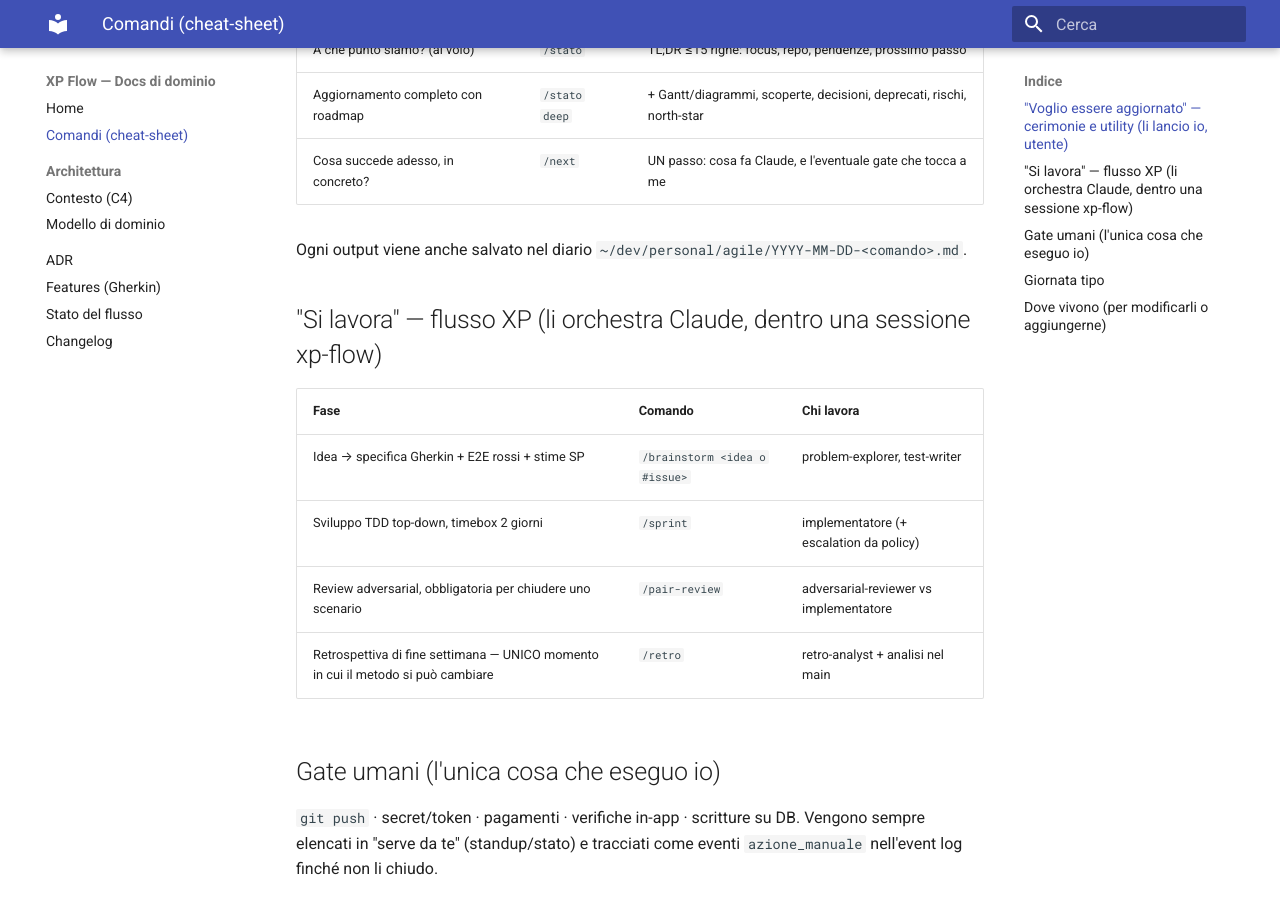
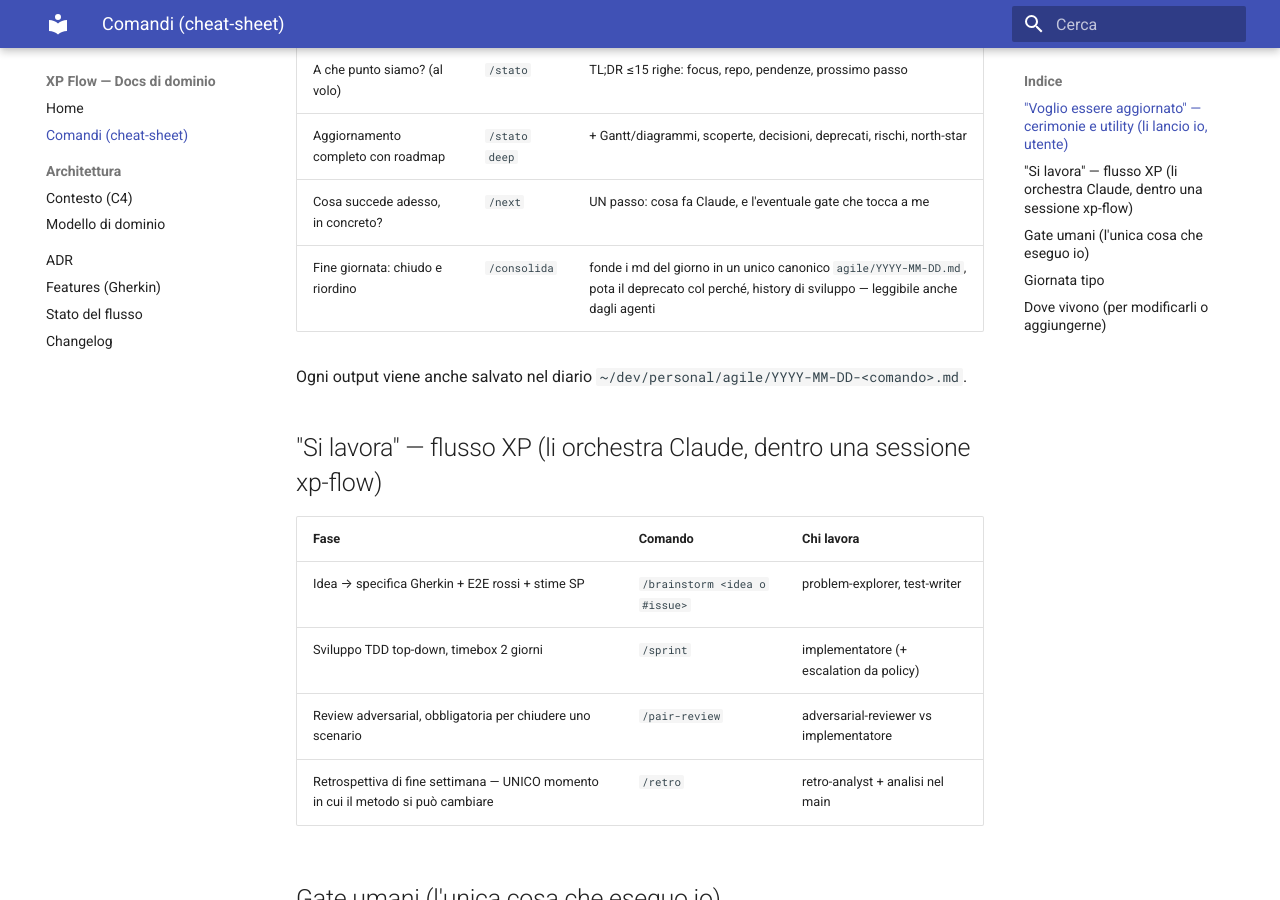
Before and after one commit to awesomecit/xp-flow, an MkDocs documentation site: the page built from docs/comandi.md, in a window 1280 px wide and 900 px high, scrolled down 467 px. Built offline with MkDocs 1.6.1 and Material for MkDocs 9.7.7, drawn with Linux system fonts in a browser that asks for light colours.

Commit message:
docs: /consolida nella cheat-sheet comandi; markdownlint MD060 off

```diff
--- a/docs/comandi.md
+++ b/docs/comandi.md
@@ -12,6 +12,7 @@
 | A che punto siamo? (al volo) | `/stato` | TL;DR ≤15 righe: focus, repo, pendenze, prossimo passo |
 | Aggiornamento completo con roadmap | `/stato deep` | + Gantt/diagrammi, scoperte, decisioni, deprecati, rischi, north-star |
 | Cosa succede adesso, in concreto? | `/next` | UN passo: cosa fa Claude, e l'eventuale gate che tocca a me |
+| Fine giornata: chiudo e riordino | `/consolida` | fonde i md del giorno in un unico canonico `agile/YYYY-MM-DD.md`, pota il deprecato col perché, history di sviluppo — leggibile anche dagli agenti |
 
 Ogni output viene anche salvato nel diario `~/dev/personal/agile/YYYY-MM-DD-<comando>.md`.
 
```
Also changed, not shown: .markdownlint.json.
